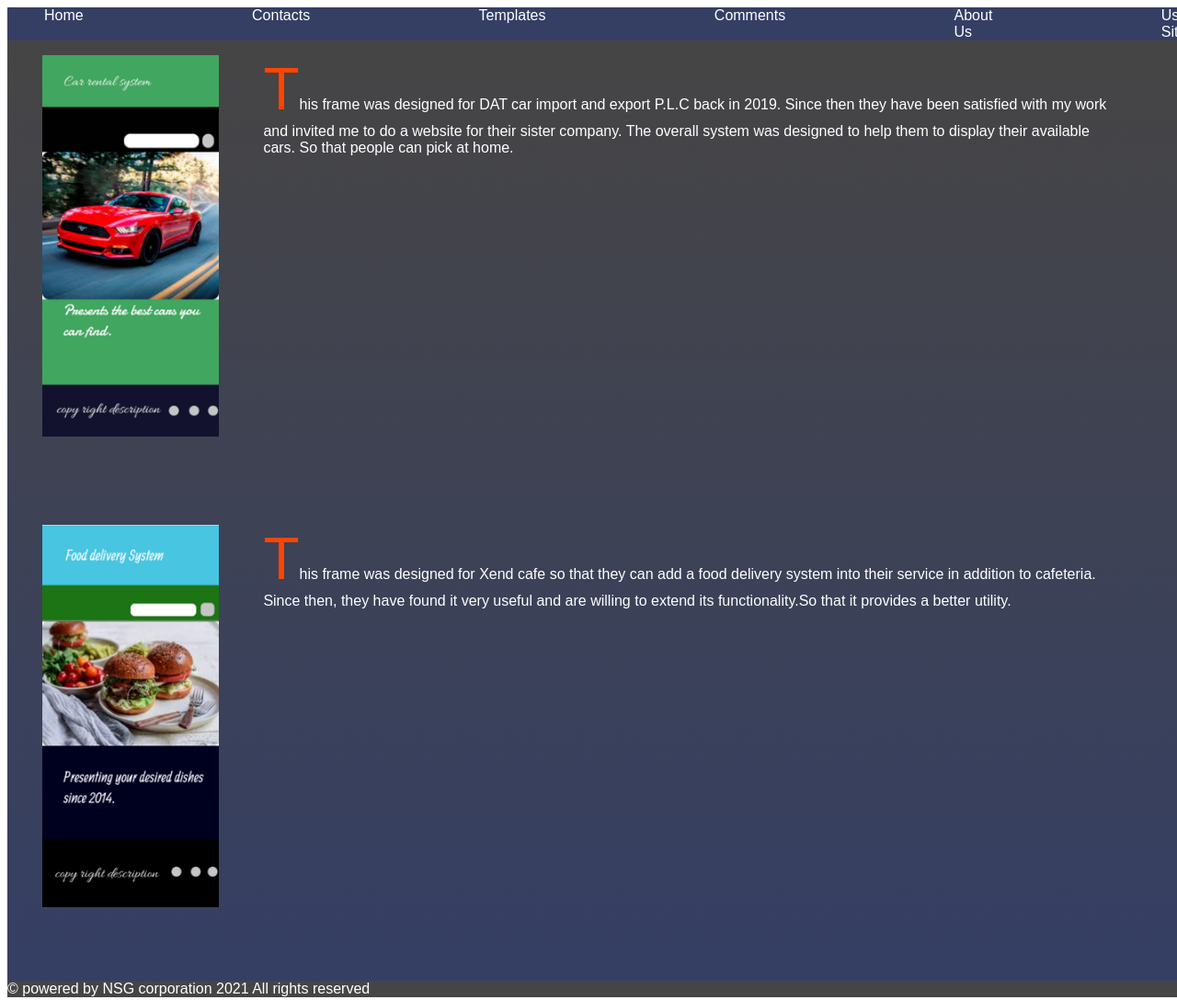
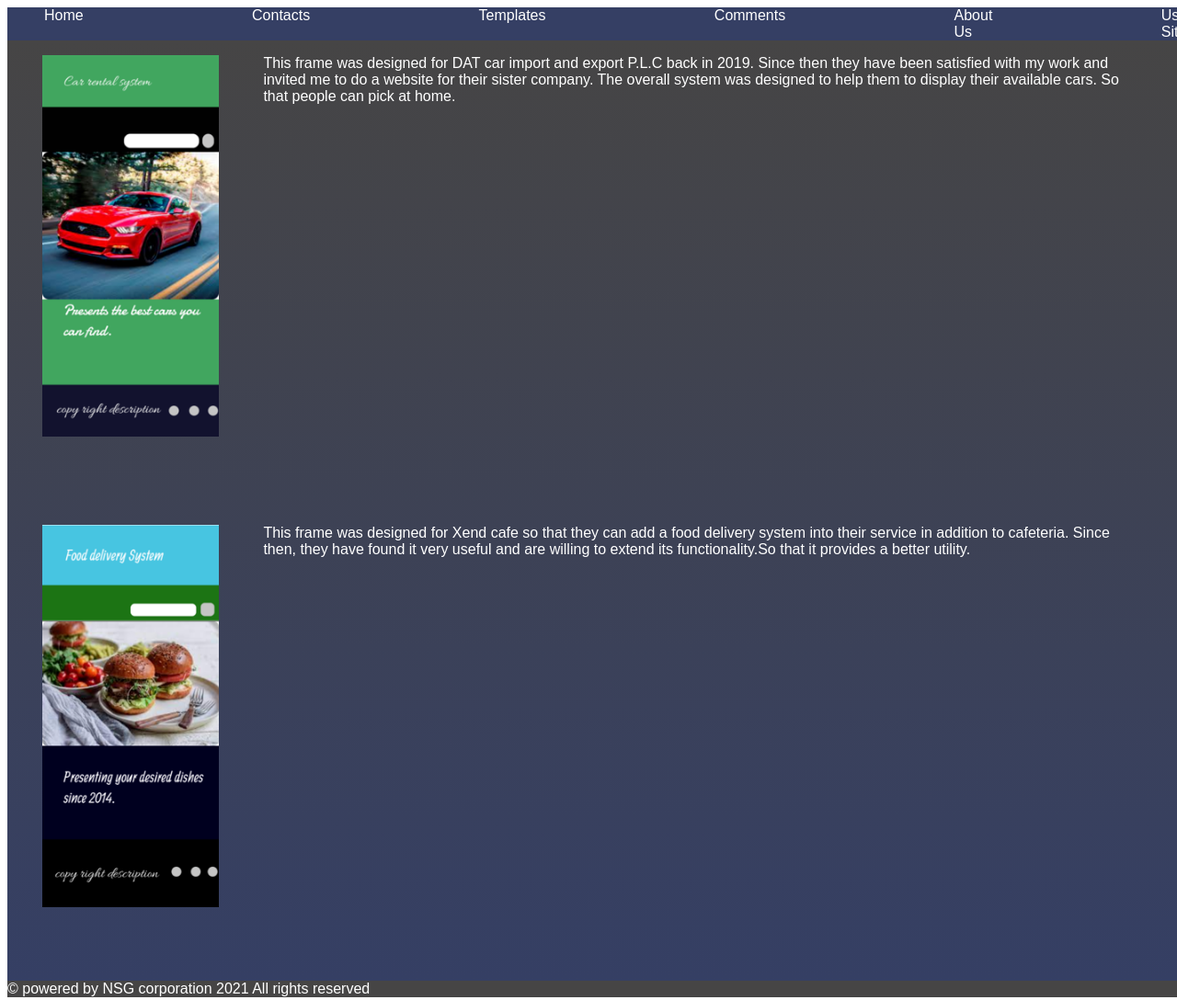
Before and after one commit to Nahom32/UGR-9334-12, a plain HTML site: page html/templates.html in a window 1280 px wide. Shown: the top 1088 px of the page at 92% size. Drawn offline with Linux system fonts and the light colour scheme.

Commit message:
Update about.css

```diff
--- a/css/about.css
+++ b/css/about.css
@@ -86,7 +86,7 @@
     font-family: cursive;
 }
 
-.main__p1::first-letter, .main__p2::first-letter,.main__parcar::first-letter, .main__parfood::first-letter{
+.main__p1::first-letter, .main__p2::first-letter{
     color: orangered;
     font-size: 4em;
 }
```
